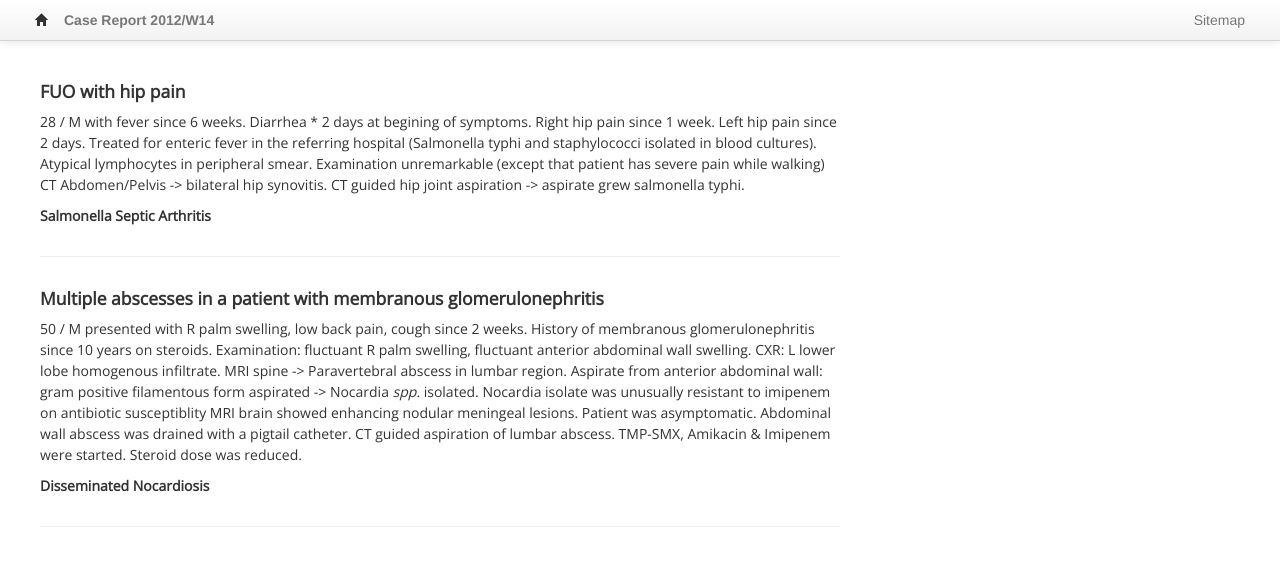
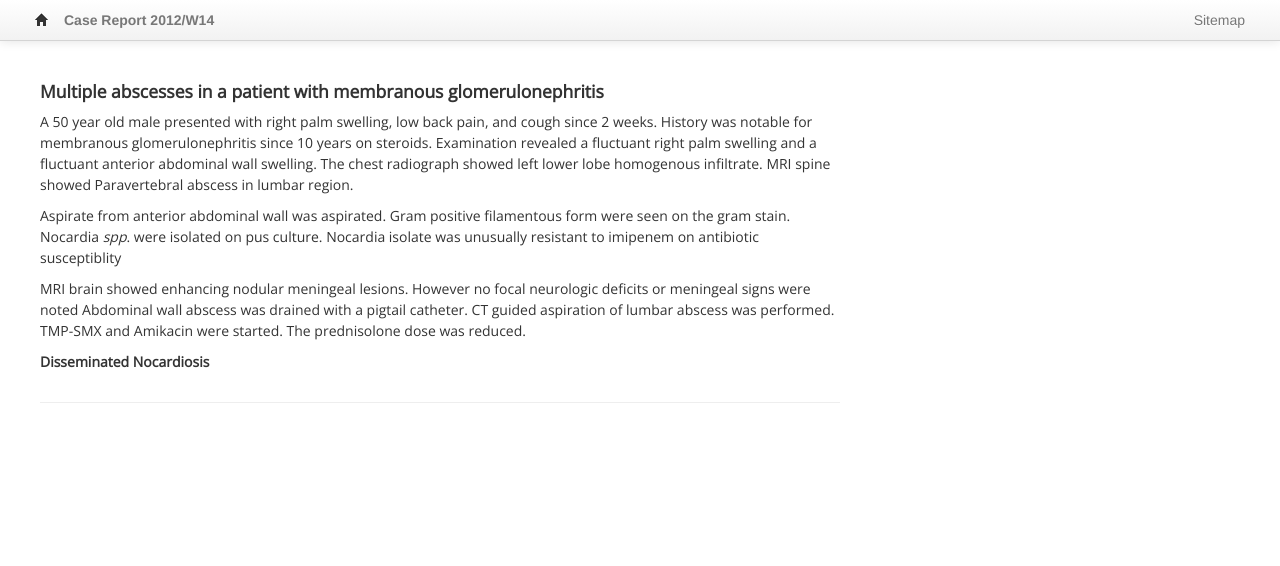
Before and after one commit to ramangaikwad/cbk, a Jekyll site: the page built from files/Cases.2012.Week-14.md, in a window 1280 px wide. Shown: the top 566 px of the page. Built offline with Jekyll 4.4.1, drawn with Linux system fonts in a browser that asks for light colours.

```diff
--- a/files/Cases.2012.Week-14.md
+++ b/files/Cases.2012.Week-14.md
@@ -3,26 +3,15 @@
 layout: page
 ---
 
-#### FUO with hip pain
-
-28 / M with fever since 6 weeks. Diarrhea * 2 days at begining of symptoms. Right hip pain since 1 week. Left hip pain since 2 days.
-Treated for enteric fever in the referring hospital (Salmonella typhi and staphylococci isolated in blood cultures). Atypical lymphocytes in peripheral smear.
-Examination unremarkable (except that patient has severe pain while walking)
-CT Abdomen/Pelvis -> bilateral hip synovitis. CT guided hip joint aspiration -> aspirate grew salmonella typhi.
-
-**Salmonella Septic Arthritis**
-
-- - - -
-
 #### Multiple abscesses in a patient with membranous glomerulonephritis
 
 
-50 / M presented with R palm swelling, low back pain, cough since 2 weeks. History of membranous glomerulonephritis  since 10 years on steroids.
-Examination: fluctuant R palm swelling, fluctuant anterior abdominal wall swelling.
-CXR: L lower lobe homogenous infiltrate. MRI spine -> Paravertebral abscess in lumbar region.
-Aspirate from anterior abdominal wall: gram positive filamentous form aspirated -> Nocardia *spp*. isolated. Nocardia isolate was unusually resistant to imipenem on antibiotic susceptiblity
-MRI brain showed enhancing nodular meningeal lesions. Patient was asymptomatic.
-Abdominal wall abscess was drained with a pigtail catheter. CT guided aspiration of lumbar abscess. TMP-SMX, Amikacin & Imipenem were started. Steroid dose was reduced.
+A 50 year old male presented with right palm swelling, low back pain, and cough since 2 weeks. History was notable for membranous glomerulonephritis since 10 years on steroids. Examination revealed a fluctuant right palm swelling and a fluctuant anterior abdominal wall swelling. The chest radiograph showed left lower lobe homogenous infiltrate. MRI spine showed Paravertebral abscess in lumbar region.
+
+Aspirate from anterior abdominal wall was aspirated.  Gram positive filamentous form were seen on the gram stain. Nocardia *spp*. were isolated on pus culture. Nocardia isolate was unusually resistant to imipenem on antibiotic susceptiblity
+
+MRI brain showed enhancing nodular meningeal lesions. However no focal neurologic deficits or meningeal signs were noted
+Abdominal wall abscess was drained with a pigtail catheter. CT guided aspiration of lumbar abscess was performed. TMP-SMX and Amikacin were started. The prednisolone dose was reduced.
 
 **Disseminated Nocardiosis**
 
--- a/static/css/app.css
+++ b/static/css/app.css
@@ -39,6 +39,10 @@
 		content: none !important;
 	}
 
+	.navbar .nav {
+		display: none;
+	}
+
 	a[href] {
 		text-decoration: underline;
 	}
```
Also changed, not shown: files/Cases.2013.Week-20.md (+2 -1 lines).
